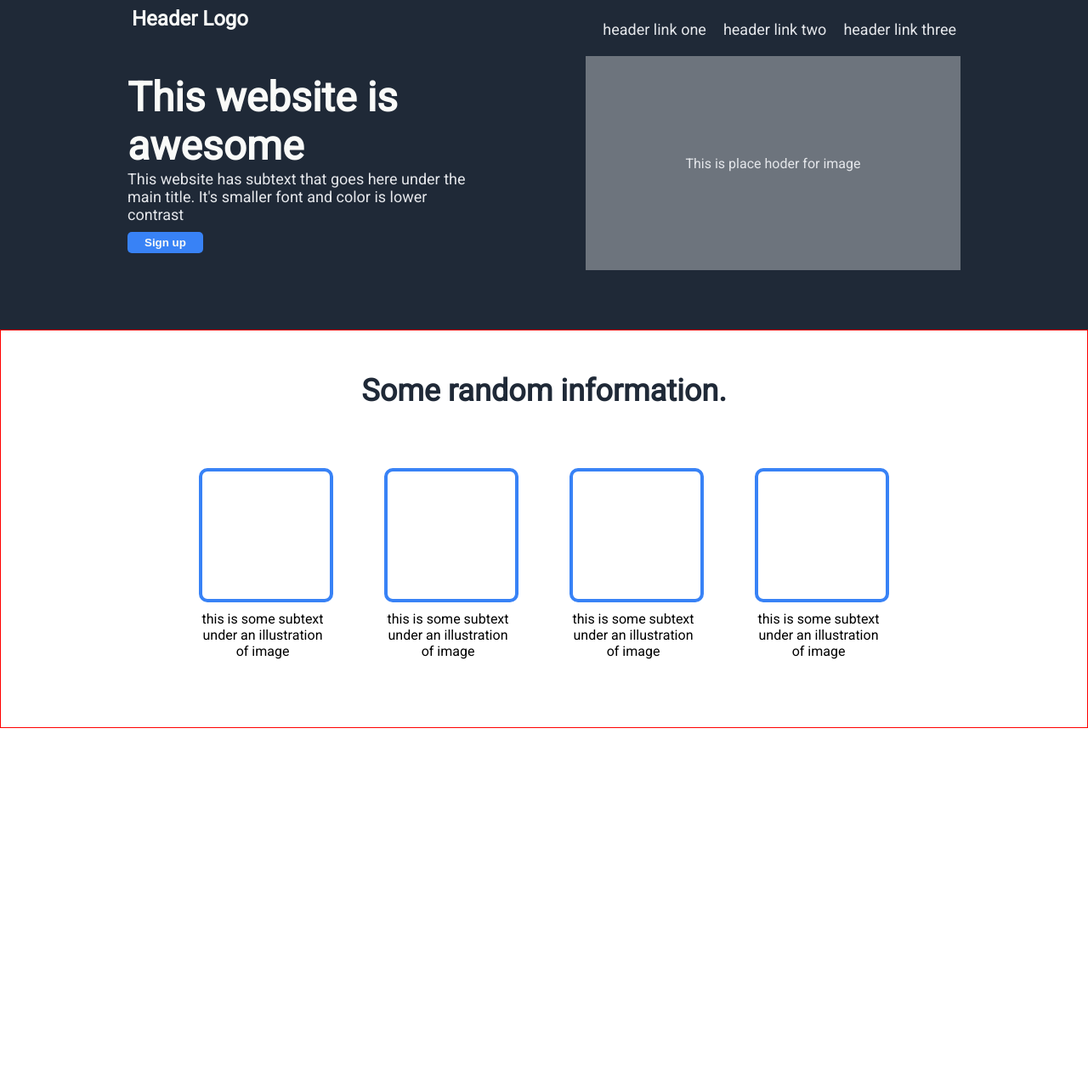
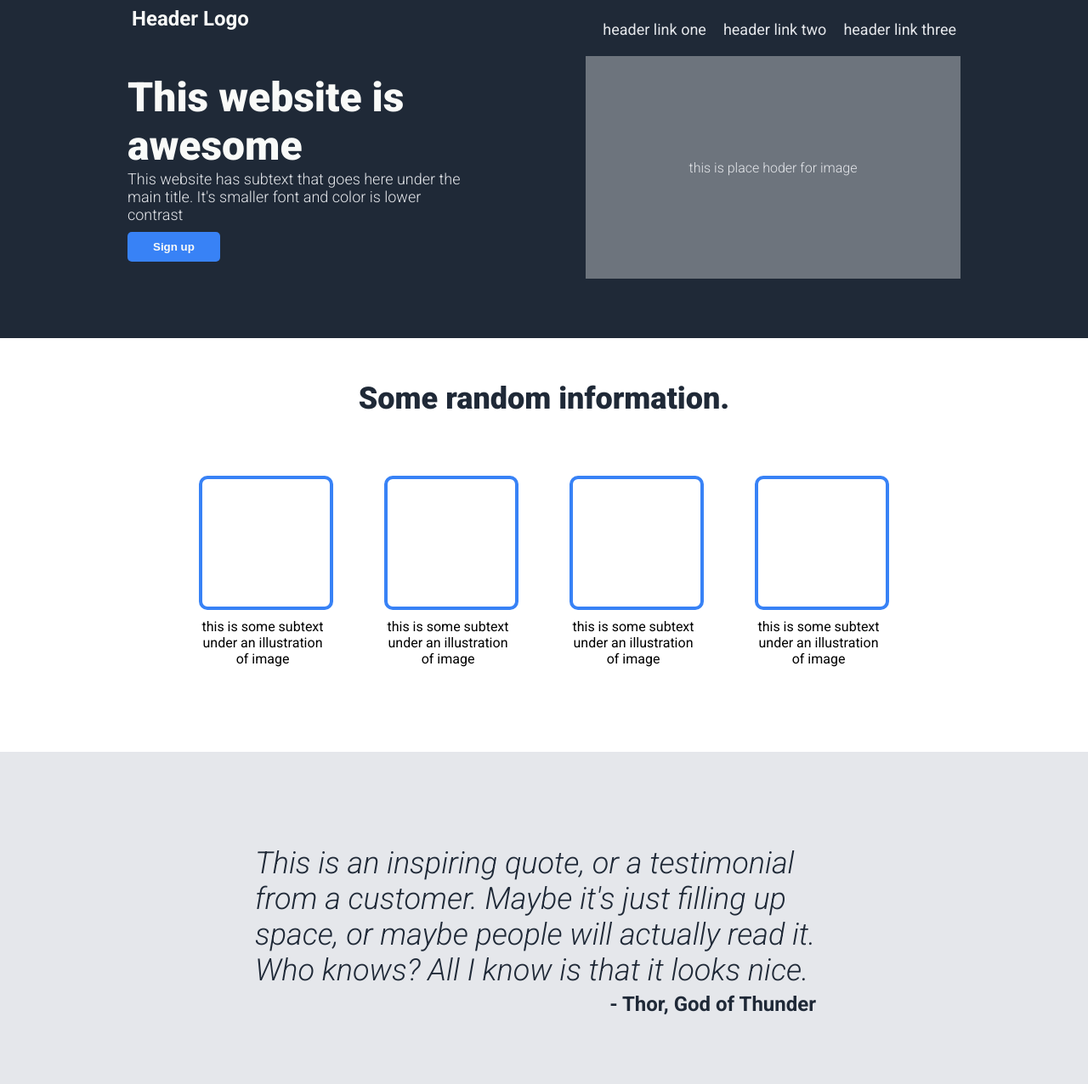
Before and after one commit to bathe-shekhar/landing-page, a plain HTML site: page index.html in a window 1280 px wide. Shown: the part 7-1283 px from the top of the page at 85% size. Before the commit the page ends 864 px from the top, so only its background shows below. Drawn offline with Linux system fonts and the light colour scheme.

Commit message:
Inspiring quote section added and minor font correction is done

```diff
--- a/index.html
+++ b/index.html
@@ -5,13 +5,15 @@
     <meta charset="UTF-8">
     <meta name="viewport" content="width=device-width, initial-scale=1.0">
     <title>This website is awesome</title>
-    <link href='https://fonts.googleapis.com/css?family=Roboto' rel='stylesheet'>
+    <link rel="preconnect" href="https://fonts.googleapis.com">
+    <link rel="preconnect" href="https://fonts.gstatic.com" crossorigin>
+    <link
+        href="https://fonts.googleapis.com/css2?family=Roboto:ital,wght@0,100;0,300;0,400;0,500;0,700;0,900;1,100;1,300;1,400;1,500;1,700;1,900&display=swap"
+        rel="stylesheet">
     <link rel="stylesheet" href="./style.css">
 </head>
 
 <body>
-
-
     <header>
         <navbar class="navbar">
             <div class="header-logo">
@@ -39,7 +41,7 @@
                 <button class="hero-button">Sign up</button>
             </div>
             <div class="header-content-img-container">
-                This is place hoder for image
+                this is place hoder for image
             </div>
         </div>
     </header>
@@ -74,7 +76,19 @@
             </div>
         </div>
     </section>
+    <section class="inspiring-quote-section">
+        <div class="inspiring-quote-block">
+            <div class="inspiring-quote">
 
+                This is an inspiring quote, or a testimonial from a customer. Maybe it's just filling up space, or maybe
+                people will actually read it. Who knows? All I know is that it looks nice.
+
+            </div>
+            <div class="inspiring-quote-author">
+                - Thor, God of Thunder
+            </div>
+        </div>
+    </section>
 </body>
 
 </html>
--- a/style.css
+++ b/style.css
@@ -1,7 +1,7 @@
 body {
 
     margin: 0;
-    font-family: Roboto;
+    font-family: "Roboto", sans-serif;
 }
 
 .navbar {
@@ -54,12 +54,13 @@ header {
 
 .hero-main-text {
     font-size: 48px;
-    font-weight: bolder;
+    font-weight: 900;
     color: #F9FAF8;
 }
 
 .hero-secondary-text {
     font-size: 18px;
+    font-weight: 300;
     color: #E5E7EB;
 }
 
@@ -67,14 +68,19 @@ header {
     color: #F9FAF8;
     background-color: #3882F6;
     border: none;
-    padding: 5px 20px;
+    padding: 10px 30px;
     font-weight: bold;
     border-radius: 5px;
     margin-top: 10px;
 }
 
+.hero-button:hover {
+    color: #E5E7EB;
+}
+
 .header-content-img-container {
     color: #E5E7EB;
+    font-weight: 300;
     background-color: #6D747D;
     display: flex;
     justify-content: center;
@@ -82,14 +88,14 @@ header {
 }
 
 .random-info {
-    border: 1px solid red;
-    padding: 50px 150px;
+    /* border: 1px solid red; */
+    padding: 50px 150px 70px;
 }
 
 .random-info-header {
     font-size: 36px;
     color: #1F2937;
-    font-weight: bolder;
+    font-weight: 900;
     text-align: center;
 }
 
@@ -110,8 +116,39 @@ header {
     width: 150px;
     text-align: center;
     margin-top: 10px;
+    font-weight: 400;
 }
 
 .random-info-item {
     margin: 30px;
 }
+
+.inspiring-quote-section {
+    background-color: #E5E7EB;
+    /* border: 1px solid red; */
+    padding: 100px 150px 70px;
+}
+
+.inspiring-quote {
+    color: #1F2937;
+    font-size: 36px;
+    font-family: "Roboto", sans-serif;
+    font-weight: 300;
+    font-style: italic;
+}
+
+.inspiring-quote-block {
+    padding: 10px 150px;
+    display: flex;
+    flex-direction: column;
+    max-width: 800px;
+}
+
+.inspiring-quote-author {
+    color: #1F2937;
+    font-size: 24px;
+    font-weight: bolder;
+    align-self: flex-end;
+    margin-right: 20px;
+    margin-top: 5px;
+}
```
